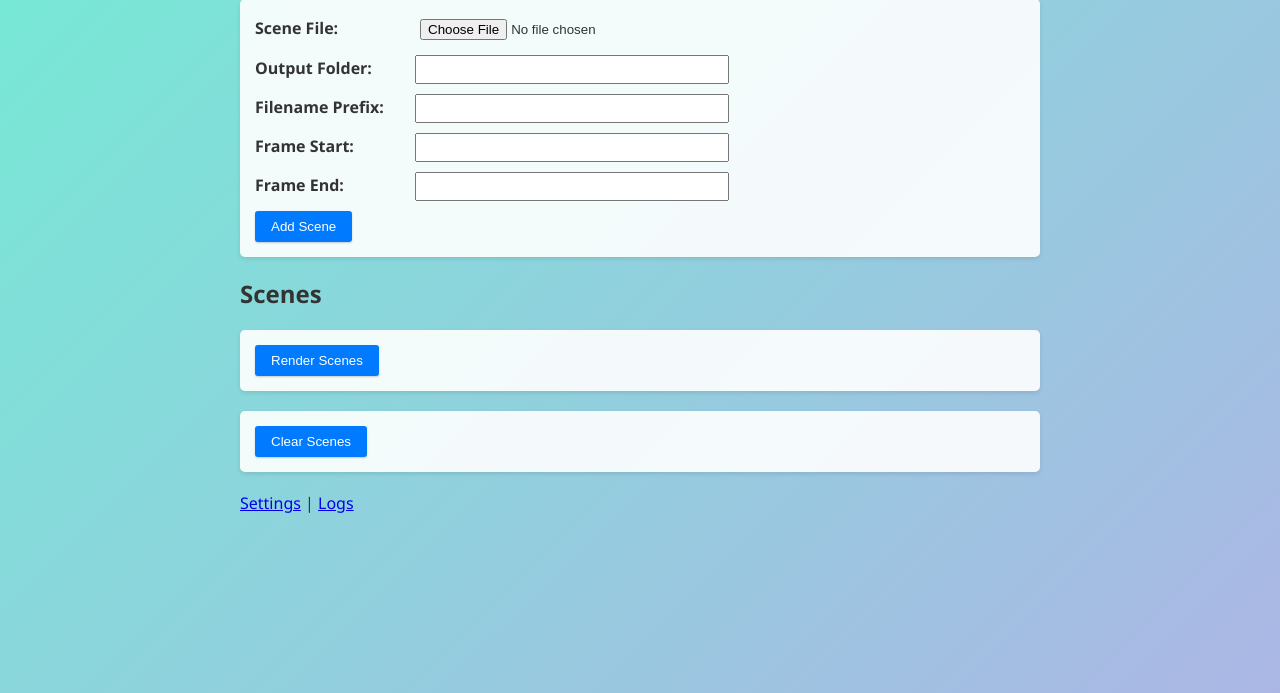
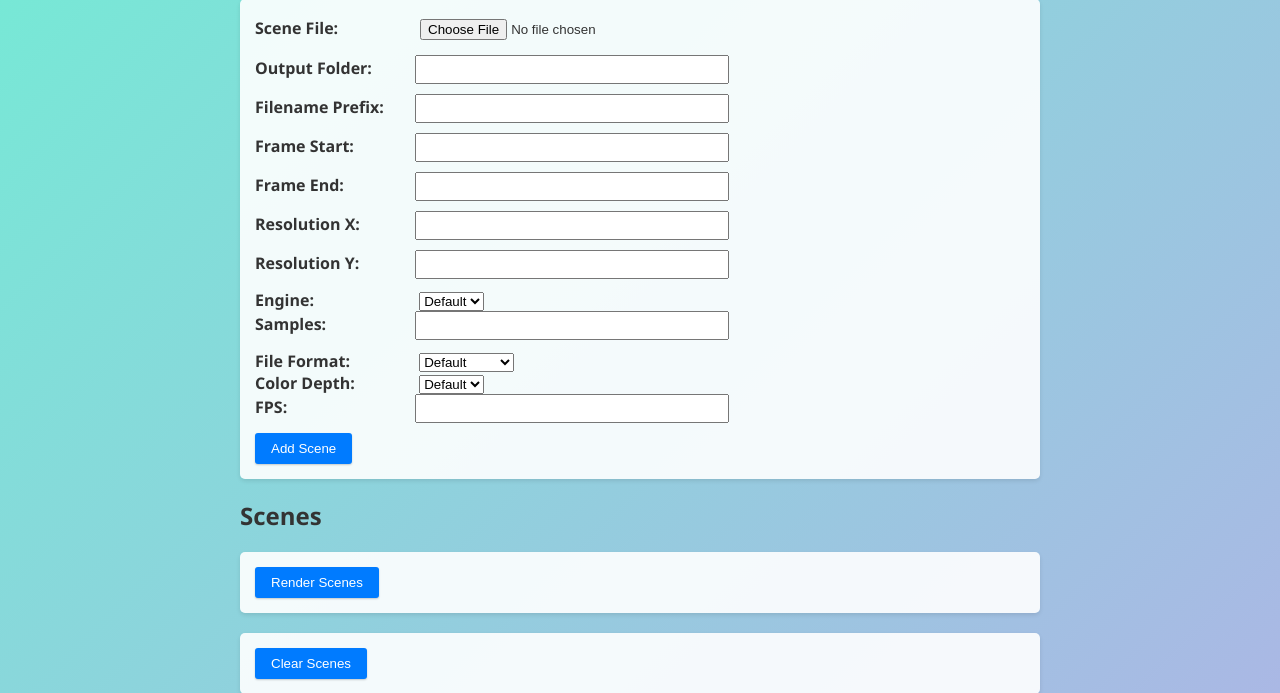
Before and after one commit to larsvonmars/blenderrendermanager, a Flask app: page / in a window 1280 px wide. Shown: the part 127-820 px from the top of the page. Run offline with Flask 3, Linux system fonts and the light colour scheme.

Commit message:
Add advanced render settings

```diff
--- a/main.py
+++ b/main.py
@@ -41,12 +41,21 @@ stop_event = threading.Event()
 
 
 class Scene:
-    def __init__(self, file, output_folder, frame_start, frame_end, prefix):
+    def __init__(self, file, output_folder, frame_start, frame_end, prefix,
+                 resolution_x=None, resolution_y=None, engine=None, samples=None,
+                 file_format=None, color_depth=None, fps=None):
         self.file = file
         self.output_folder = output_folder
         self.frame_start = frame_start
         self.frame_end = frame_end
         self.prefix = prefix
+        self.resolution_x = resolution_x
+        self.resolution_y = resolution_y
+        self.engine = engine
+        self.samples = samples
+        self.file_format = file_format
+        self.color_depth = color_depth
+        self.fps = fps
 
 
 def log(message: str):
@@ -74,6 +83,20 @@ def render_process(scene: Scene):
             '--frame-start', str(scene.frame_start),
             '--frame-end', str(scene.frame_end),
         ]
+        if scene.resolution_x is not None:
+            render_command += ['--resolution-x', str(scene.resolution_x)]
+        if scene.resolution_y is not None:
+            render_command += ['--resolution-y', str(scene.resolution_y)]
+        if scene.engine:
+            render_command += ['--engine', scene.engine]
+        if scene.samples is not None:
+            render_command += ['--samples', str(scene.samples)]
+        if scene.file_format:
+            render_command += ['--file-format', scene.file_format]
+        if scene.color_depth:
+            render_command += ['--color-depth', scene.color_depth]
+        if scene.fps is not None:
+            render_command += ['--fps', str(scene.fps)]
         log(f"[DEBUG] Render command: {' '.join(render_command)})")
         with subprocess.Popen(render_command, stdout=subprocess.PIPE, stderr=subprocess.STDOUT, text=True) as proc:
             for output_line in proc.stdout:
@@ -125,9 +148,26 @@ def add_scene():
         frame_end = int(request.form.get('frame_end', 0))
     except ValueError:
         return redirect(url_for('index'))
+    def opt_int(name):
+        val = request.form.get(name)
+        try:
+            return int(val) if val else None
+        except (TypeError, ValueError):
+            return None
+    resolution_x = opt_int('resolution_x')
+    resolution_y = opt_int('resolution_y')
+    samples = opt_int('samples')
+    fps = opt_int('fps')
+    engine = request.form.get('engine') or None
+    file_format = request.form.get('file_format') or None
+    color_depth = request.form.get('color_depth') or None
     if not scene_file:
         return redirect(url_for('index'))
-    scene_list.append(Scene(scene_file, output_folder, frame_start, frame_end, prefix))
+    scene_list.append(Scene(
+        scene_file, output_folder, frame_start, frame_end, prefix,
+        resolution_x=resolution_x, resolution_y=resolution_y,
+        engine=engine, samples=samples, file_format=file_format,
+        color_depth=color_depth, fps=fps))
     save_scene_list()
     return redirect(url_for('index'))
 
--- a/static/style.css
+++ b/static/style.css
@@ -80,3 +80,8 @@ li {
     margin-bottom: 10px;
     font-weight: bold;
 }
+
+.details {
+    font-size: 0.9em;
+    color: #555;
+}
--- a/templates/index.html
+++ b/templates/index.html
@@ -15,6 +15,30 @@
             <label>Filename Prefix:</label><input type="text" name="prefix" size="20"><br>
             <label>Frame Start:</label><input type="number" name="frame_start"><br>
             <label>Frame End:</label><input type="number" name="frame_end"><br>
+            <label>Resolution X:</label><input type="number" name="resolution_x"><br>
+            <label>Resolution Y:</label><input type="number" name="resolution_y"><br>
+            <label>Engine:</label>
+            <select name="engine">
+                <option value="">Default</option>
+                <option value="CYCLES">Cycles</option>
+                <option value="BLENDER_EEVEE">Eevee</option>
+            </select><br>
+            <label>Samples:</label><input type="number" name="samples"><br>
+            <label>File Format:</label>
+            <select name="file_format">
+                <option value="">Default</option>
+                <option value="PNG">PNG</option>
+                <option value="JPEG">JPEG</option>
+                <option value="TIFF">TIFF</option>
+                <option value="OPEN_EXR">OPEN_EXR</option>
+            </select><br>
+            <label>Color Depth:</label>
+            <select name="color_depth">
+                <option value="">Default</option>
+                <option value="8">8</option>
+                <option value="16">16</option>
+            </select><br>
+            <label>FPS:</label><input type="number" name="fps"><br>
             <input type="submit" value="Add Scene">
         </form>
         <h2>Scenes</h2>
@@ -22,6 +46,11 @@
             {% for s in scenes %}
             <li>
                 {{ s.file }} ({{ s.frame_start }}-{{ s.frame_end }})
+                <span class="details">
+                    {% if s.resolution_x and s.resolution_y %}{{ s.resolution_x }}x{{ s.resolution_y }} {% endif %}
+                    {% if s.engine %}{{ s.engine }} {% endif %}
+                    {% if s.file_format %}{{ s.file_format }}{% endif %}
+                </span>
                 <form action="/remove/{{ loop.index0 }}" method="post" style="display:inline;">
                     <button type="submit">Remove</button>
                 </form>
```
Also changed, not shown: render_blender.py (+30 -1 lines).
